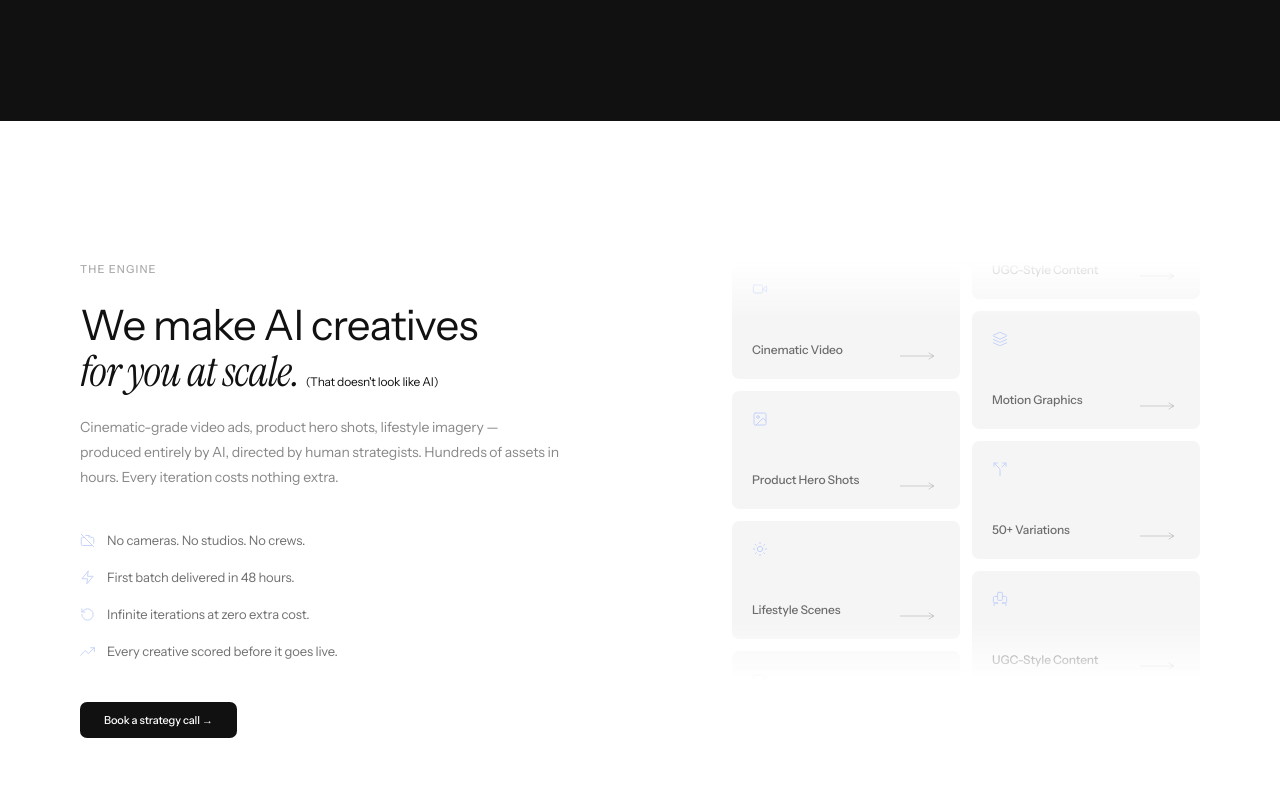
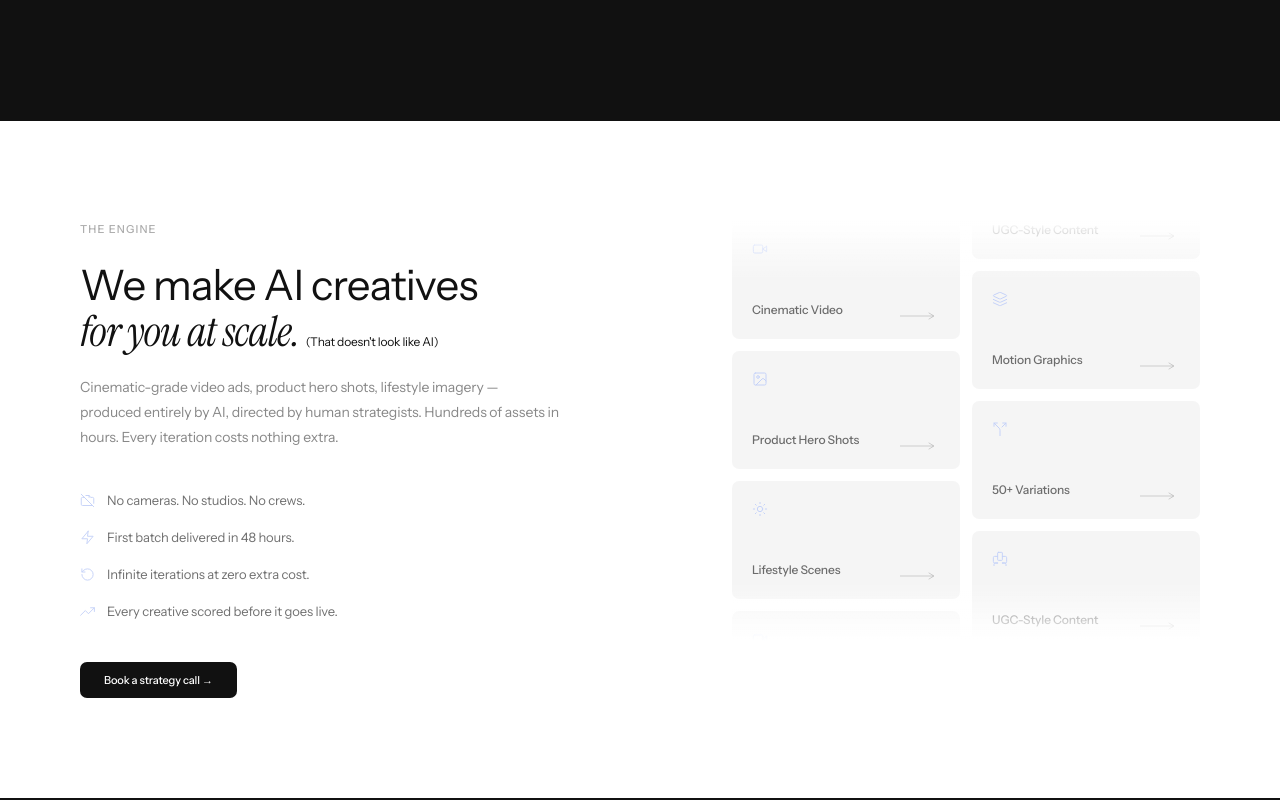
Before and after one commit to 0xAyoub/lumina-website, a React (Vite) app: page / in a window 1280 px wide. Shown: the part 1500-2300 px from the top of the page. Built offline with nearby package versions, Linux system fonts and the light colour scheme; the HTML template or start-up script is replaced by a standard one.

Commit message:
The engine modification

```diff
--- a/src/components/SolutionSection.tsx
+++ b/src/components/SolutionSection.tsx
@@ -93,11 +93,11 @@ const LongArrow = () => (
 
 const SolutionSection = () => {
   return (
-    <section className="bg-background py-[100px] md:py-[140px]">
+    <section className="bg-background py-[100px] md:py-[100px]">
       <div className="w-full px-6 md:px-12 lg:px-20">
 
         {/* Two-column grid */}
-        <div className="grid md:grid-cols-[1.1fr_0.9fr] gap-16 md:gap-20 mb-20">
+        <div className="grid md:grid-cols-[1.1fr_0.9fr] gap-16 md:gap-20">
 
           {/* Left column */}
           <div>
```
